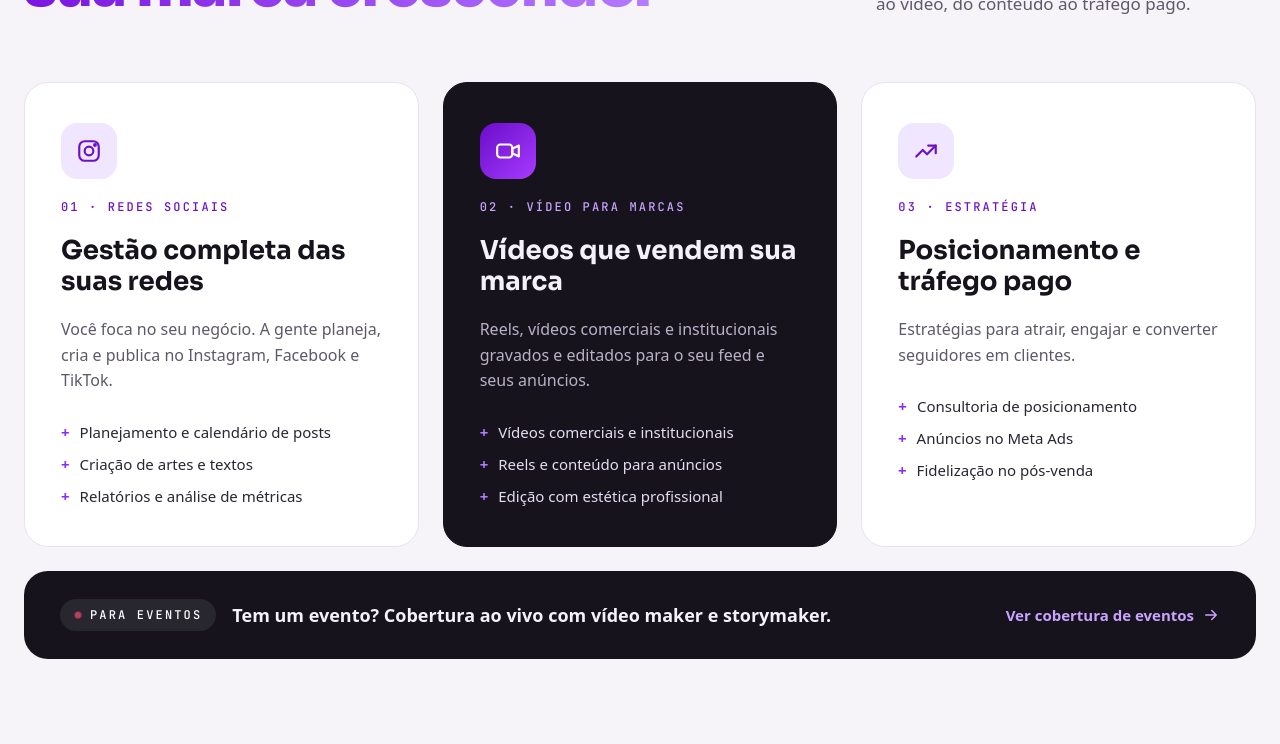
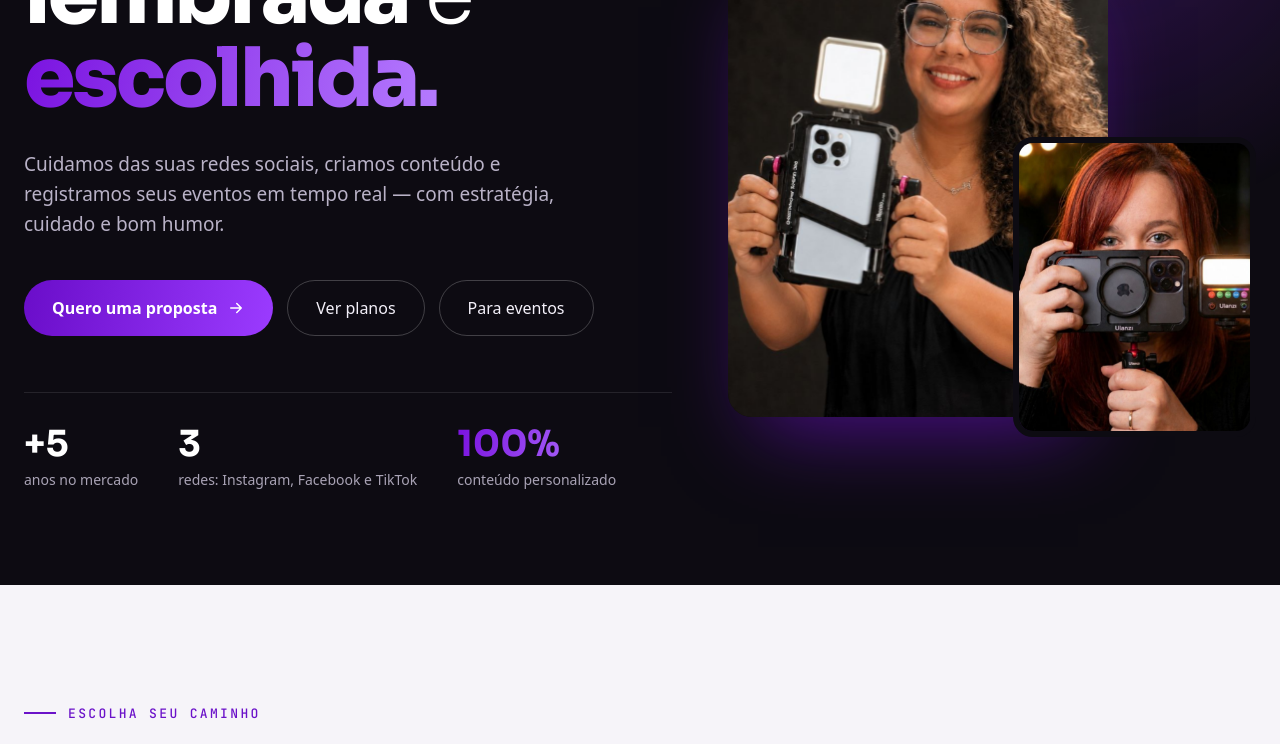
Before and after one commit to waller-jhonatan/aemarketing, a Vue app: page /empresas in a window 1280 px wide. Shown: the part 340-1084 px from the top of the page. Built offline with nearby package versions, Linux system fonts and the light colour scheme; a web font is replaced by a local one.

Commit message:
Adiciona o topo e "Escolha seu caminho" da home no começo da /empresas
No topo da /empresas, o botão "Para empresas" vira "Ver planos" e a
proposta já abre o WhatsApp com a mensagem de empresa.

Co-Authored-By: Claude Fable 5.1 <noreply@anthropic.com>

```diff
--- a/src/components/HeroSection.vue
+++ b/src/components/HeroSection.vue
@@ -1,6 +1,10 @@
 <script setup>
-import { contato } from '../data/contato'
+import { contato, whatsappEmpresa } from '../data/contato'
 import { anosDeOperacao } from '../data/empresa'
+
+// Em /empresas o botão "Para empresas" vira "Ver planos" e a proposta já
+// chega no WhatsApp com a mensagem de empresa.
+defineProps({ empresas: Boolean })
 
 const anos = anosDeOperacao()
 </script>
@@ -14,8 +18,8 @@ const anos = anosDeOperacao()
 <h1 class="in t2" style="margin: 0; font-size: clamp(44px, 6.4vw, 84px); line-height: 1.02; font-weight: 300; letter-spacing: -0.035em; color: #FFFFFF">Sua marca <span class="grad" style="font-weight: 800">vista,</span><br><span style="font-weight: 800">lembrada</span> e <span class="grad" style="font-weight: 800">escolhida.</span></h1>
 <p class="in t3" style="margin: 28px 0 0; max-width: 540px; font-size: 19px; line-height: 1.6; color: #B9B2C7">Cuidamos das suas redes sociais, criamos conteúdo e registramos seus eventos em tempo real — com estratégia, cuidado e bom humor.</p>
 <div class="in t4" style="margin-top: 40px; display: flex; flex-wrap: wrap; gap: 14px">
-<a class="btn btn-p" :href="contato.whatsapp" style="display: inline-flex; align-items: center; gap: 10px; min-height: 56px; padding: 0 28px; border-radius: 999px; background: linear-gradient(100deg,#6A0DC9,#9B3BFF); color: #FFFFFF; text-decoration: none; font-weight: 600; font-size: 16px">Quero uma proposta <svg width="18" height="18" viewBox="0 0 24 24" fill="none" stroke="currentColor" stroke-width="2" stroke-linecap="round" stroke-linejoin="round" aria-hidden="true"><path d="M5 12h14M13 6l6 6-6 6"></path></svg></a>
-<RouterLink class="btn btn-g" to="/empresas" style="display: inline-flex; align-items: center; min-height: 56px; padding: 0 28px; border-radius: 999px; border: 1px solid rgba(255,255,255,0.22); color: #F4F1FA; text-decoration: none; font-weight: 500; font-size: 16px">Para empresas</RouterLink>
+<a class="btn btn-p" :href="empresas ? whatsappEmpresa : contato.whatsapp" style="display: inline-flex; align-items: center; gap: 10px; min-height: 56px; padding: 0 28px; border-radius: 999px; background: linear-gradient(100deg,#6A0DC9,#9B3BFF); color: #FFFFFF; text-decoration: none; font-weight: 600; font-size: 16px">Quero uma proposta <svg width="18" height="18" viewBox="0 0 24 24" fill="none" stroke="currentColor" stroke-width="2" stroke-linecap="round" stroke-linejoin="round" aria-hidden="true"><path d="M5 12h14M13 6l6 6-6 6"></path></svg></a>
+<RouterLink class="btn btn-g" :to="empresas ? '/empresas#planos' : '/empresas'" style="display: inline-flex; align-items: center; min-height: 56px; padding: 0 28px; border-radius: 999px; border: 1px solid rgba(255,255,255,0.22); color: #F4F1FA; text-decoration: none; font-weight: 500; font-size: 16px">{{ empresas ? 'Ver planos' : 'Para empresas' }}</RouterLink>
 <RouterLink class="btn btn-g" to="/eventos" style="display: inline-flex; align-items: center; min-height: 56px; padding: 0 28px; border-radius: 999px; border: 1px solid rgba(255,255,255,0.22); color: #F4F1FA; text-decoration: none; font-weight: 500; font-size: 16px">Para eventos</RouterLink>
 </div>
 <div class="in t5" style="margin-top: 56px; display: flex; flex-wrap: wrap; gap: 40px; padding-top: 28px; border-top: 1px solid rgba(255,255,255,0.1)">
--- a/src/views/EmpresasView.vue
+++ b/src/views/EmpresasView.vue
@@ -1,4 +1,6 @@
 <script setup>
+import HeroSection from '../components/HeroSection.vue'
+import CaminhosSection from '../components/CaminhosSection.vue'
 import ServicosEmpresas from '../components/ServicosEmpresas.vue'
 import ComoAjudamos from '../components/ComoAjudamos.vue'
 import ProcessoSection from '../components/ProcessoSection.vue'
@@ -9,6 +11,8 @@ import { whatsappEmpresa } from '../data/contato'
 </script>
 
 <template>
+  <HeroSection empresas />
+  <CaminhosSection />
   <ServicosEmpresas />
   <ComoAjudamos />
   <ProcessoSection />
```
